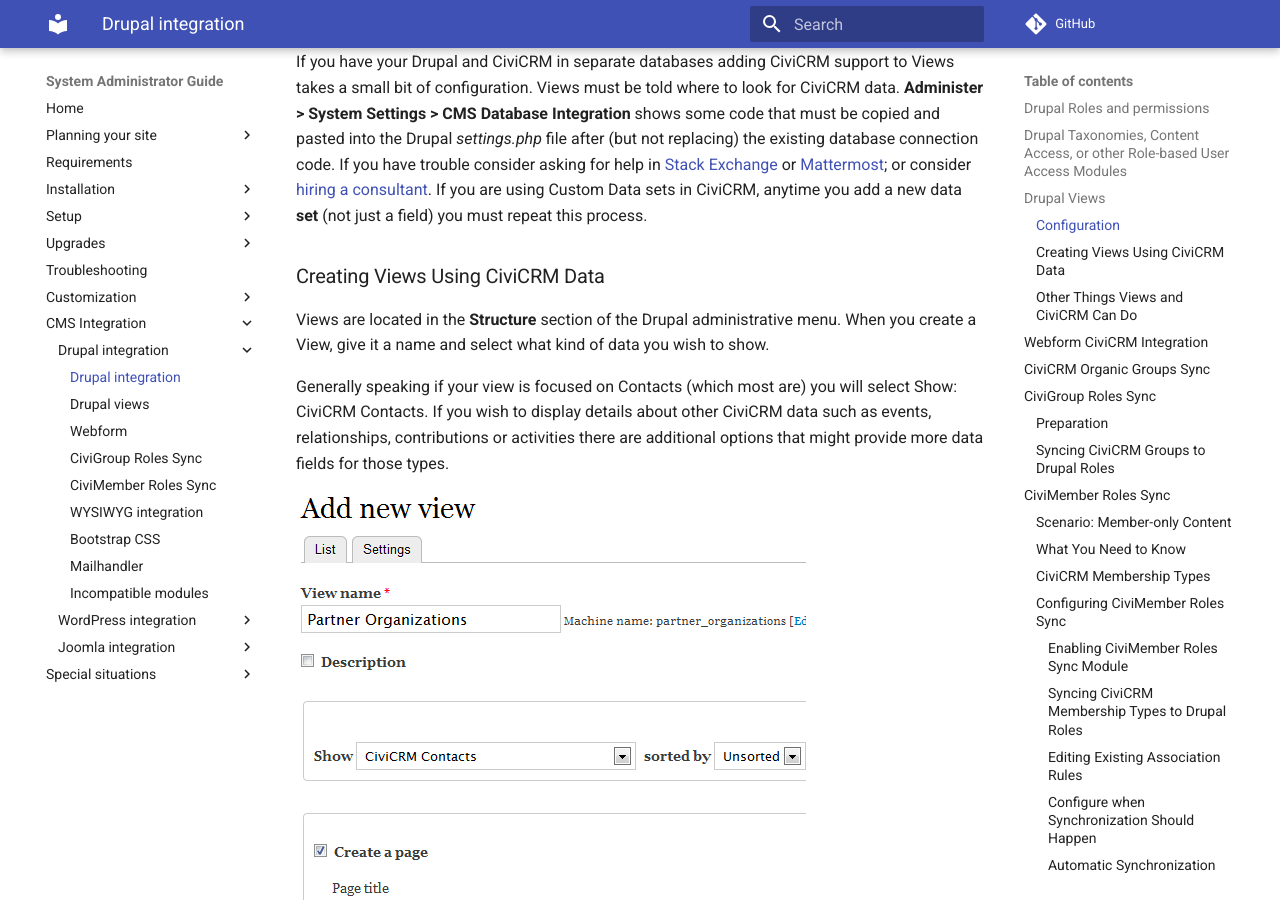
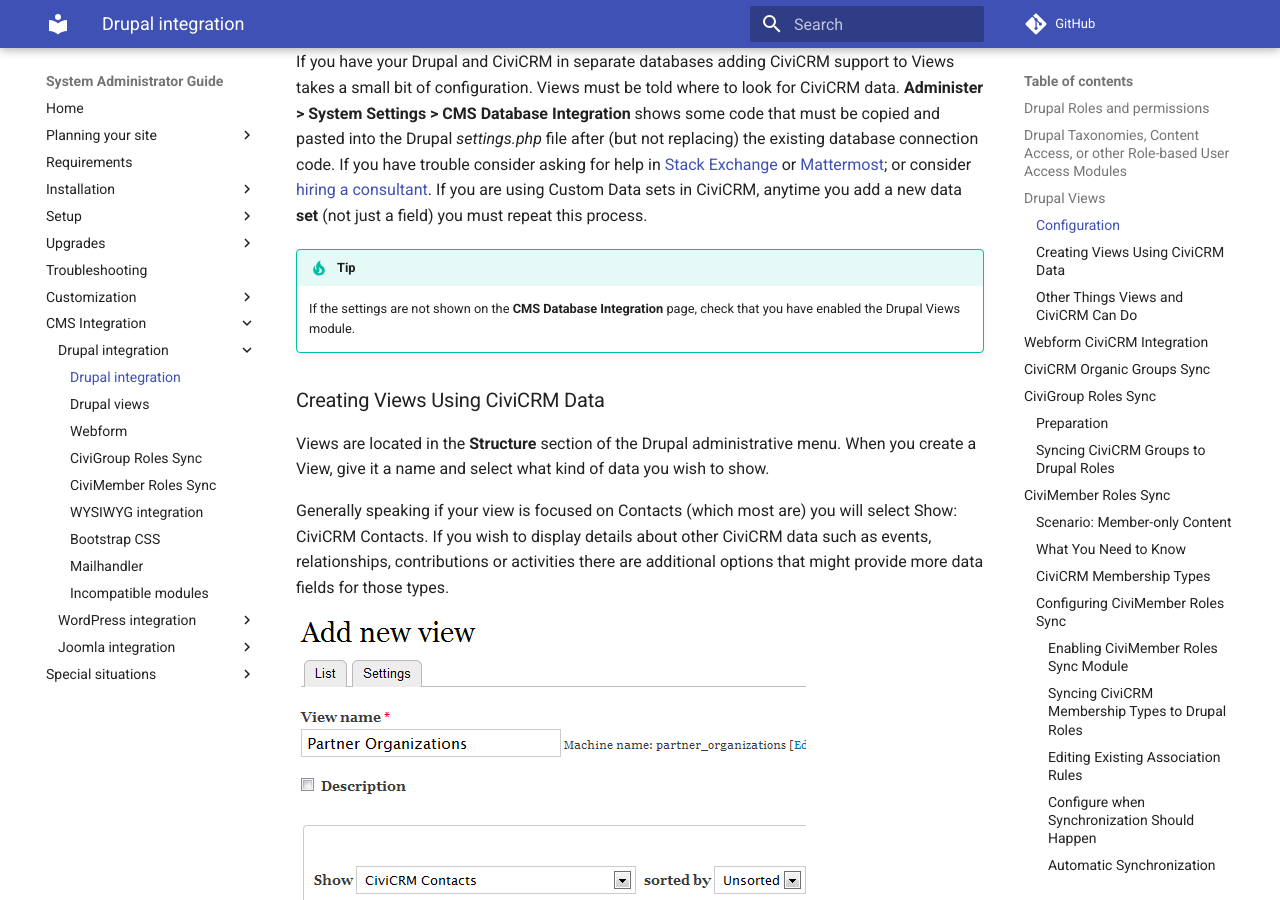
Before and after one commit to civicrm/civicrm-sysadmin-guide, an MkDocs documentation site: the page built from docs/integration/drupal/index.md, in a window 1280 px wide and 900 px high, scrolled down 2455 px. Built offline with MkDocs 1.6.1 and Material for MkDocs 9.7.7, drawn with Linux system fonts in a browser that asks for light colours; comment, search, counter and statistics services are not loaded; old or Windows-style settings are respelled for this version of MkDocs.

Commit message:
Add tip re enabling Views module (#145)

```diff
--- a/docs/integration/drupal/index.md
+++ b/docs/integration/drupal/index.md
@@ -111,6 +111,10 @@ consider asking for help in
 consultant](https://civicrm.org/partners-contributors). If you are using Custom
 Data sets in CiviCRM, anytime you add a new data **set** (not just a
 field) you must repeat this process.
+
+!!! tip
+    If the settings are not shown on the **CMS Database Integration** page,
+    check that you have enabled the Drupal Views module.
 
 ### Creating Views Using CiviCRM Data
 
```
